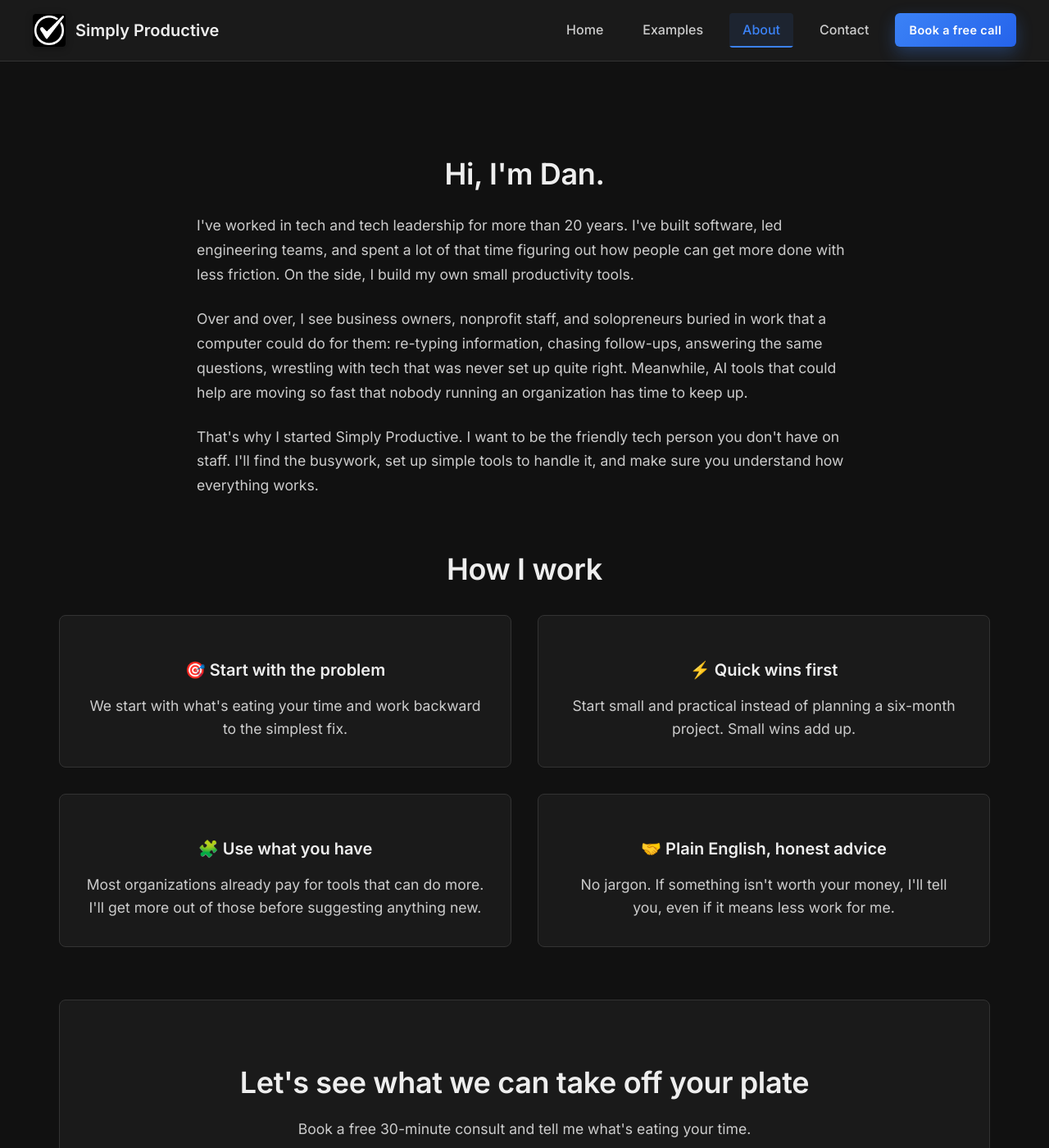
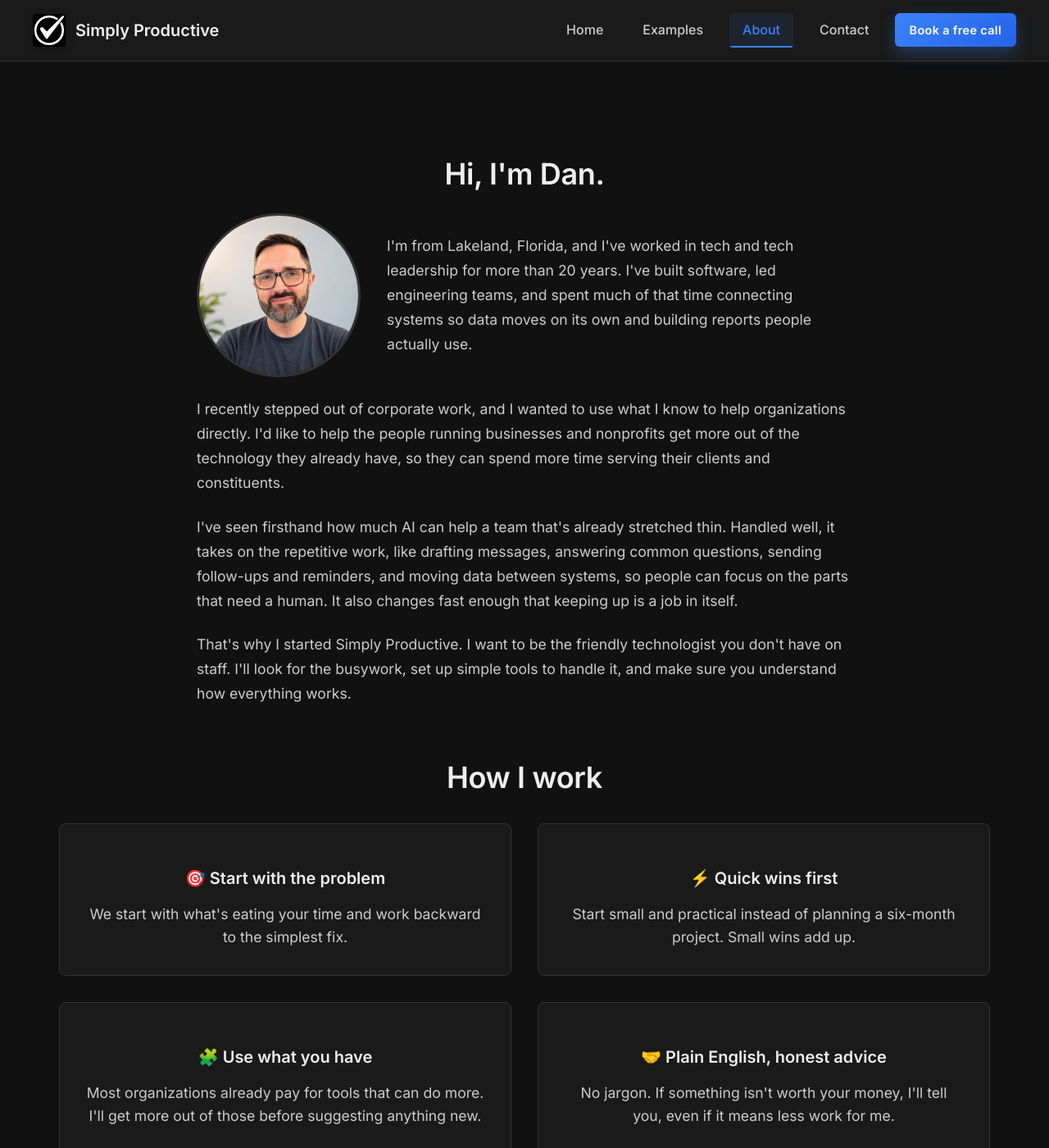
Before and after one commit to dbough/getsimplyproductive.com, a Jekyll site: the page built from about.md, in a window 1280 px wide and 1400 px high, scrolled down 226 px. Shown: the whole window at 82% size. Built offline with Jekyll 4.4.1, drawn with Linux system fonts in a browser that asks for light colours.

Commit message:
Add nonprofit examples, headshot, About rewrite, footer icons, fix Gemfile
Co-Authored-By: Claude Sonnet 5.5 <noreply@anthropic.com>

```diff
--- a/Gemfile
+++ b/Gemfile
@@ -34,3 +34,8 @@ gem "wdm", "~> 0.1.1", :platforms => [:mingw, :x64_mingw, :mswin]
 # Lock `http_parser.rb` gem to `v0.6.x` on JRuby builds since newer versions of the gem
 # do not have a Java counterpart.
 gem "http_parser.rb", "~> 0.6.0", :platforms => [:jruby]
+
+gem "csv", "~> 3.3"
+gem "base64", "~> 0.3.0"
+gem "bigdecimal", "~> 3.2"
+gem "logger", "~> 1.7"
--- a/_layouts/default.html
+++ b/_layouts/default.html
@@ -56,9 +56,15 @@
   </main>
   <footer class="site-footer">
     <p class="footer-links">
-      <a href="{{ site.calendly }}" target="_blank" rel="noopener">Book a free call</a> ·
-      <a href="mailto:{{ site.email }}">{{ site.email }}</a> ·
-      <a href="{{ site.linkedin }}" target="_blank" rel="noopener">LinkedIn</a>
+      <a href="{{ site.calendly }}" target="_blank" rel="noopener">
+        <svg class="footer-icon" viewBox="0 0 24 24" fill="none" stroke="currentColor" stroke-width="2" stroke-linecap="round" stroke-linejoin="round" aria-hidden="true"><path d="M22 16.92v3a2 2 0 0 1-2.18 2 19.79 19.79 0 0 1-8.63-3.07 19.5 19.5 0 0 1-6-6 19.79 19.79 0 0 1-3.07-8.67A2 2 0 0 1 4.11 2h3a2 2 0 0 1 2 1.72c.13.96.36 1.9.7 2.81a2 2 0 0 1-.45 2.11L8.09 9.91a16 16 0 0 0 6 6l1.27-1.27a2 2 0 0 1 2.11-.45c.91.34 1.85.57 2.81.7A2 2 0 0 1 22 16.92z"/></svg>Book a free call
+      </a>
+      <a href="mailto:{{ site.email }}">
+        <svg class="footer-icon" viewBox="0 0 24 24" fill="none" stroke="currentColor" stroke-width="2" stroke-linecap="round" stroke-linejoin="round" aria-hidden="true"><rect x="2" y="4" width="20" height="16" rx="2"/><path d="m22 7-10 6L2 7"/></svg>{{ site.email }}
+      </a>
+      <a href="{{ site.linkedin }}" target="_blank" rel="noopener">
+        <svg class="footer-icon" viewBox="0 0 24 24" fill="currentColor" aria-hidden="true"><path d="M20.45 20.45h-3.56v-5.57c0-1.33-.03-3.04-1.85-3.04-1.86 0-2.14 1.45-2.14 2.94v5.67H9.34V9h3.41v1.56h.05c.48-.9 1.64-1.85 3.37-1.85 3.6 0 4.27 2.37 4.27 5.46v6.28zM5.34 7.43a2.06 2.06 0 1 1 0-4.12 2.06 2.06 0 0 1 0 4.12zM7.12 20.45H3.56V9h3.56v11.45zM22.22 0H1.77C.79 0 0 .77 0 1.73v20.54C0 23.23.79 24 1.77 24h20.45c.98 0 1.78-.77 1.78-1.73V1.73C24 .77 23.2 0 22.22 0z"/></svg>LinkedIn
+      </a>
     </p>
     <p>&copy; {{ site.time | date: '%Y' }} Simply Productive. All rights reserved.</p>
   </footer>
--- a/about.md
+++ b/about.md
@@ -15,11 +15,16 @@ keywords: "about simply productive, Dan Bough, small business tech consultant, n
 <section class="story">
   <h2>Hi, I'm Dan.</h2>
   <div class="story-content">
-    <p>I've worked in tech and tech leadership for more than 20 years. I've built software, led engineering teams, and spent a lot of that time figuring out how people can get more done with less friction. On the side, I build my own small productivity tools.</p>
+    <div class="photo-row">
+      <img class="headshot" src="{{ '/assets/images/dan-headshot.jpg' | relative_url }}" alt="Dan Bough" width="200" height="200">
+      <p>I'm from Lakeland, Florida, and I've worked in tech and tech leadership for more than 20 years. I've built software, led engineering teams, and spent much of that time connecting systems so data moves on its own and building reports people actually use.</p>
+    </div>
 
-    <p>Over and over, I see business owners, nonprofit staff, and solopreneurs buried in work that a computer could do for them: re-typing information, chasing follow-ups, answering the same questions, wrestling with tech that was never set up quite right. Meanwhile, AI tools that could help are moving so fast that nobody running an organization has time to keep up.</p>
+    <p>I recently stepped out of corporate work, and I wanted to use what I know to help organizations directly. I'd like to help the people running businesses and nonprofits get more out of the technology they already have, so they can spend more time serving their clients and constituents.</p>
 
-    <p>That's why I started Simply Productive. I want to be the friendly tech person you don't have on staff. I'll find the busywork, set up simple tools to handle it, and make sure you understand how everything works.</p>
+    <p>I've seen firsthand how much AI can help a team that's already stretched thin. Handled well, it takes on the repetitive work, like drafting messages, answering common questions, sending follow-ups and reminders, and moving data between systems, so people can focus on the parts that need a human. It also changes fast enough that keeping up is a job in itself.</p>
+
+    <p>That's why I started Simply Productive. I want to be the friendly technologist you don't have on staff. I'll look for the busywork, set up simple tools to handle it, and make sure you understand how everything works.</p>
   </div>
 </section>
 
--- a/assets/css/styles.css
+++ b/assets/css/styles.css
@@ -3121,7 +3121,24 @@ a[href^="mailto:"]:hover::before {
 
 /* Footer links */
 .footer-links { margin-bottom: 0.75rem !important; }
-.footer-links a { color: #aaa; text-decoration: none; }
+.footer-links {
+  display: flex;
+  flex-wrap: wrap;
+  justify-content: center;
+  gap: 0.5rem 1.75rem;
+}
+.footer-links a {
+  color: #aaa;
+  text-decoration: none;
+  display: inline-flex;
+  align-items: center;
+  gap: 0.45rem;
+}
+.footer-icon {
+  width: 1.1em;
+  height: 1.1em;
+  flex: 0 0 auto;
+}
 .footer-links a:hover { color: #60a5fa; }
 
 @media (max-width: 768px) {
@@ -3167,3 +3184,65 @@ a[href^="mailto:"]:hover::before {
 .steps { grid-template-columns: repeat(4, 1fr); }
 @media (max-width: 1000px) { .steps { grid-template-columns: repeat(2, 1fr); } }
 @media (max-width: 560px) { .steps { grid-template-columns: 1fr; } }
+
+.example-subhead {
+  max-width: 960px;
+  margin: 2.5rem auto 1rem;
+  text-align: left;
+  color: #fff;
+}
+
+.headshot {
+  display: block;
+  width: 200px;
+  height: 200px;
+  object-fit: cover;
+  border-radius: 50%;
+  border: 3px solid #333;
+  margin: 0 auto 1.5rem;
+}
+
+/* Photo beside the opening text; any further paragraphs run full width below */
+.photo-row {
+  display: flex;
+  align-items: center;
+  gap: 2rem;
+  margin-bottom: 1.5rem;
+}
+
+.photo-row .headshot {
+  flex: 0 0 auto;
+  margin: 0;
+}
+
+.photo-row p,
+.photo-row h2 {
+  margin-top: 0;
+}
+
+.photo-row > div,
+.photo-row > p {
+  flex: 1;
+  min-width: 0;
+}
+
+.photo-row p:last-child {
+  margin-bottom: 0;
+}
+
+.about-me .headshot {
+  width: 120px;
+  height: 120px;
+}
+
+@media (max-width: 600px) {
+  .story-content {
+    text-align: left;
+  }
+
+  .photo-row {
+    flex-direction: column;
+    align-items: flex-start;
+    gap: 1.25rem;
+  }
+}
```
Also changed, not shown: index.md (+20 -3 lines), Gemfile.lock, assets/images/dan-headshot.jpg (added).
